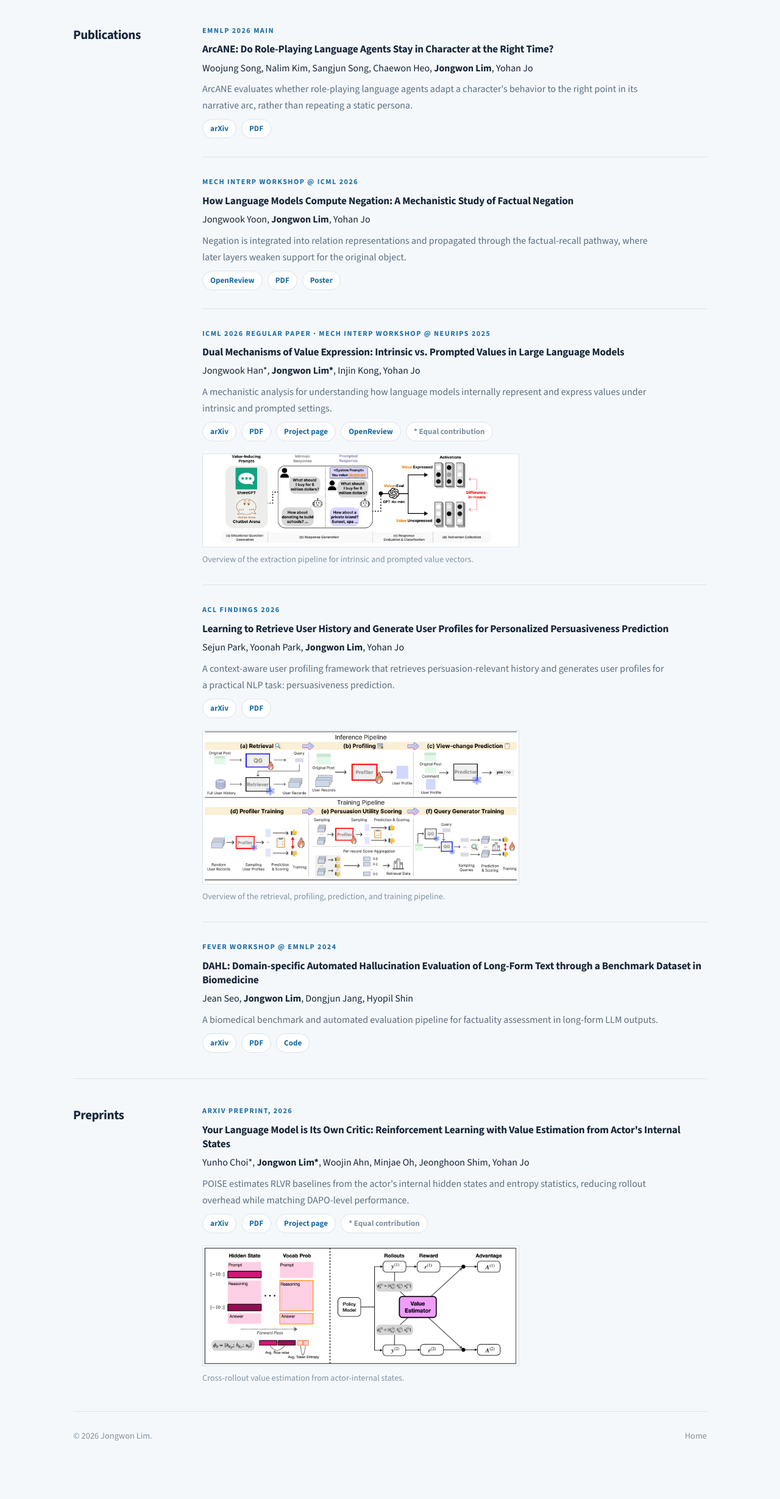
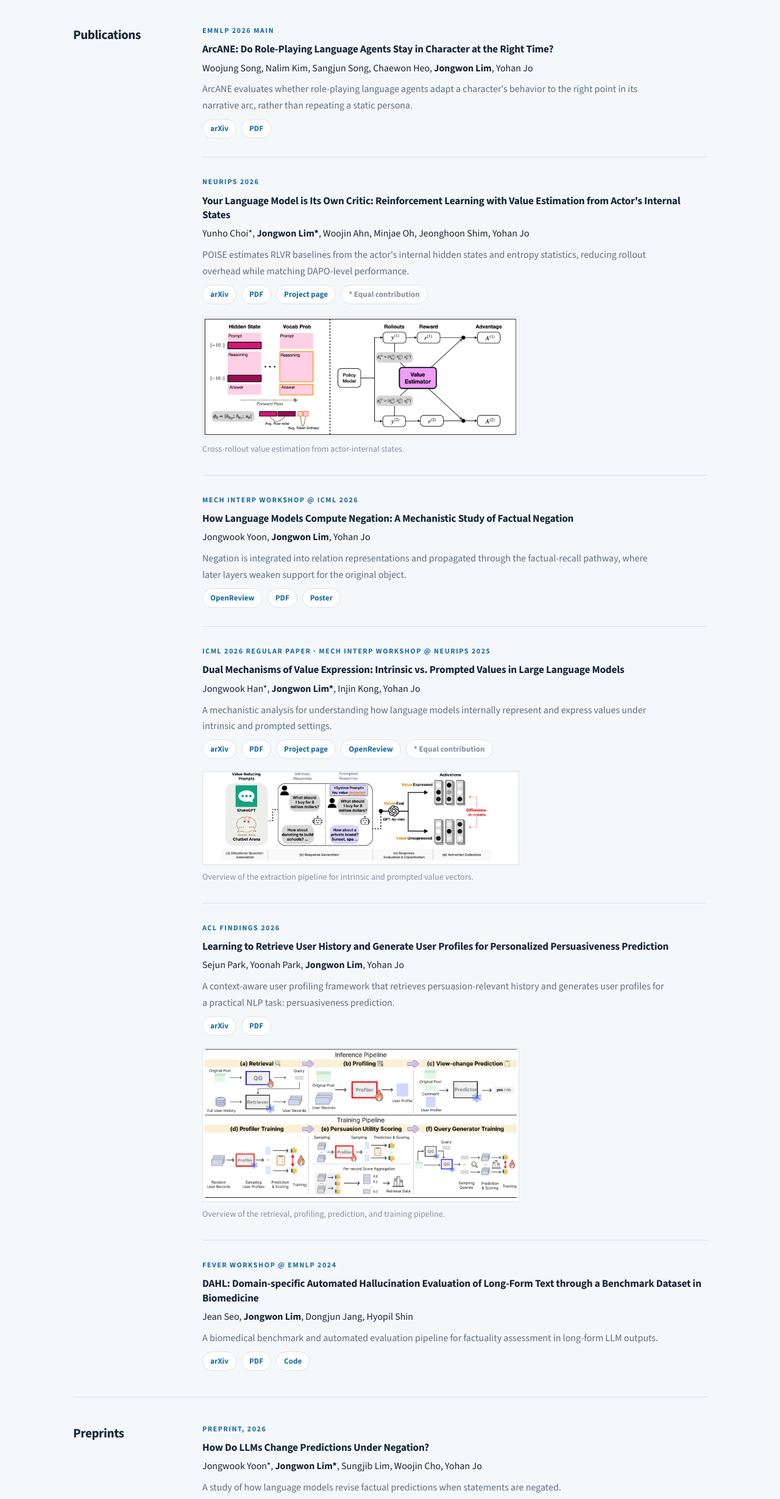
Before and after one commit to elijah0430/elijah0430.github.io, a plain HTML site: page research.html in a window 1280 px wide. Shown: the part 315-2774 px from the top of the page at 61% size. Before the commit the page ends 2725 px from the top, so only its background shows below. Drawn offline with nearby package versions, Linux system fonts and the light colour scheme; no server answers.

Commit message:
Update NeurIPS publication and add preprints

```diff
--- a/research.html
+++ b/research.html
@@ -48,6 +48,14 @@
           "url": "https://holi-lab.github.io/POISE/",
           "sameAs": "https://arxiv.org/abs/2605.07579",
           "identifier": "arXiv:2605.07579"
+        },
+        {
+          "@type": "ScholarlyArticle",
+          "name": "How Do LLMs Change Predictions Under Negation?"
+        },
+        {
+          "@type": "ScholarlyArticle",
+          "name": "The Low-Rank Structure of VLA Reinforcement Learning"
         },
         {
           "@type": "ScholarlyArticle",
@@ -115,6 +123,27 @@
               <a href="https://arxiv.org/pdf/2606.05553" target="_blank" rel="noopener noreferrer">PDF</a>
             </div>
           </div>
+        </article>
+
+        <article class="paper">
+          <div class="paper-main">
+            <p class="venue">NeurIPS 2026</p>
+            <h3>Your Language Model is Its Own Critic: Reinforcement Learning with Value Estimation from Actor's Internal States</h3>
+            <p class="authors">Yunho Choi*, <strong>Jongwon Lim*</strong>, Woojin Ahn, Minjae Oh, Jeonghoon Shim, Yohan Jo</p>
+            <p class="summary">
+              POISE estimates RLVR baselines from the actor's internal hidden states and entropy statistics, reducing rollout overhead while matching DAPO-level performance.
+            </p>
+            <div class="paper-links">
+              <a href="https://arxiv.org/abs/2605.07579" target="_blank" rel="noopener noreferrer">arXiv</a>
+              <a href="https://arxiv.org/pdf/2605.07579" target="_blank" rel="noopener noreferrer">PDF</a>
+              <a href="https://holi-lab.github.io/POISE/" target="_blank" rel="noopener noreferrer">Project page</a>
+              <span>* Equal contribution</span>
+            </div>
+          </div>
+          <figure class="paper-figure">
+            <img src="poise/assets/poise-overview.png" alt="Overview of POISE cross-rollout value estimation" loading="lazy" />
+            <figcaption>Cross-rollout value estimation from actor-internal states.</figcaption>
+          </figure>
         </article>
 
         <article class="paper">
@@ -199,23 +228,30 @@
       <div class="section-body">
         <article class="paper">
           <div class="paper-main">
-            <p class="venue">arXiv preprint, 2026</p>
-            <h3>Your Language Model is Its Own Critic: Reinforcement Learning with Value Estimation from Actor's Internal States</h3>
-            <p class="authors">Yunho Choi*, <strong>Jongwon Lim*</strong>, Woojin Ahn, Minjae Oh, Jeonghoon Shim, Yohan Jo</p>
+            <p class="venue">Preprint, 2026</p>
+            <h3>How Do LLMs Change Predictions Under Negation?</h3>
+            <p class="authors">Jongwook Yoon*, <strong>Jongwon Lim*</strong>, Sungjib Lim, Woojin Cho, Yohan Jo</p>
             <p class="summary">
-              POISE estimates RLVR baselines from the actor's internal hidden states and entropy statistics, reducing rollout overhead while matching DAPO-level performance.
+              A study of how language models revise factual predictions when statements are negated.
             </p>
             <div class="paper-links">
-              <a href="https://arxiv.org/abs/2605.07579" target="_blank" rel="noopener noreferrer">arXiv</a>
-              <a href="https://arxiv.org/pdf/2605.07579" target="_blank" rel="noopener noreferrer">PDF</a>
-              <a href="https://holi-lab.github.io/POISE/" target="_blank" rel="noopener noreferrer">Project page</a>
               <span>* Equal contribution</span>
             </div>
           </div>
-          <figure class="paper-figure">
-            <img src="poise/assets/poise-overview.png" alt="Overview of POISE cross-rollout value estimation" loading="lazy" />
-            <figcaption>Cross-rollout value estimation from actor-internal states.</figcaption>
-          </figure>
+        </article>
+
+        <article class="paper">
+          <div class="paper-main">
+            <p class="venue">Preprint, 2026</p>
+            <h3>The Low-Rank Structure of VLA Reinforcement Learning</h3>
+            <p class="authors">Minjae Oh*, Yoonah Park*, <strong>Jongwon Lim*</strong>, Yohan Jo</p>
+            <p class="summary">
+              An investigation of the low-rank structure that emerges during reinforcement learning for vision-language-action models.
+            </p>
+            <div class="paper-links">
+              <span>* Equal contribution</span>
+            </div>
+          </div>
         </article>
       </div>
     </section>
```
Also changed, not shown: index.html (+7 -0 lines).
